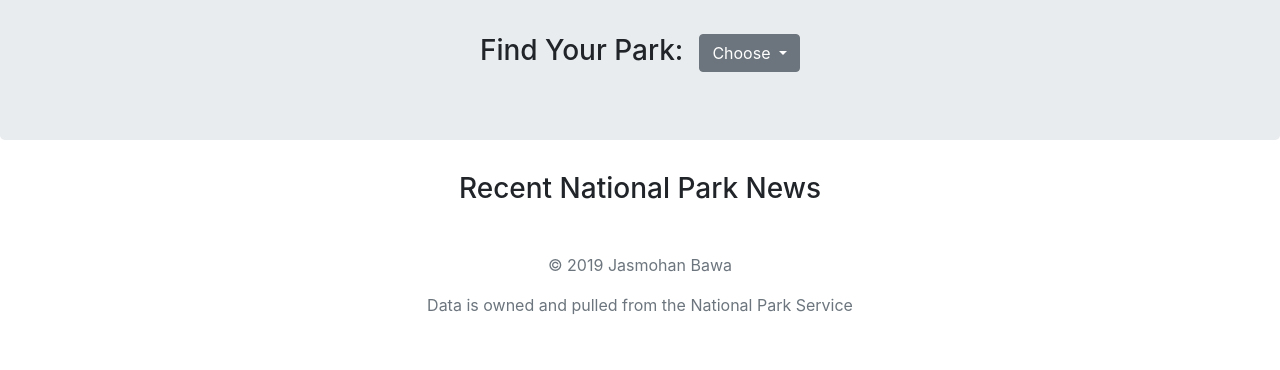
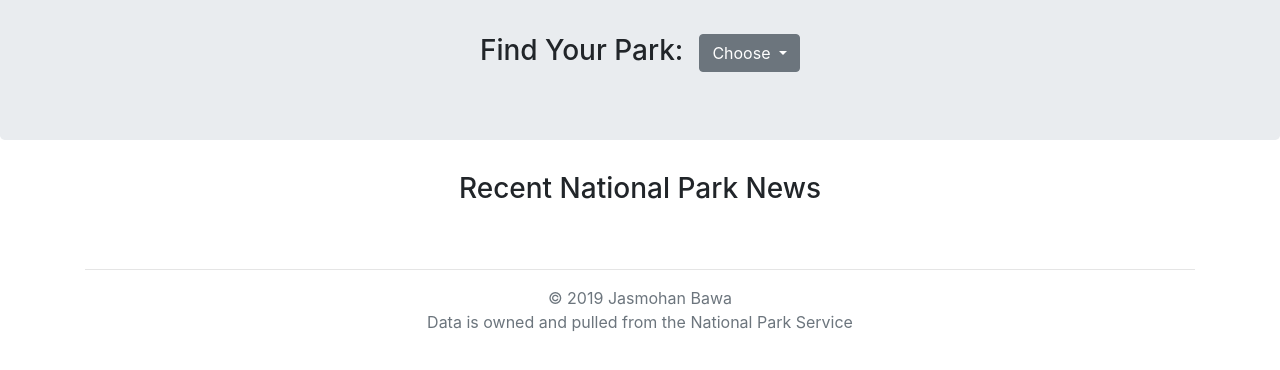
Before and after one commit to jazzy1331/NationalParkService, a plain HTML site: page public/index.html in a window 1280 px wide. Shown: the part 236-606 px from the top of the page. Drawn offline with nearby package versions, Linux system fonts and the light colour scheme; a script that the page names is missing.

Commit message:
Changed footer look

```diff
--- a/public/index.html
+++ b/public/index.html
@@ -92,8 +92,8 @@
    </body>
    <footer class="footer mt-auto py-3">
       <div class="container">
-         <p class="text-muted text-center">© 2019 Jasmohan Bawa</p>
-         <p class="text-muted text-center">Data is owned and pulled from the National Park Service</p>
+         <hr>
+         <p class="text-muted text-center">© 2019 Jasmohan Bawa<br>Data is owned and pulled from the National Park Service</p>
       </div>
    </footer>
 </html>
```
Also changed, not shown: public/learnMorePage.html (+2 -2 lines), public/parkPage.html (+2 -2 lines), public/searchPage.html (+2 -2 lines), public/seeAllPage.html (+2 -2 lines), public/specificPage.html (+2 -2 lines), public/thingsToDoPage.html (+2 -2 lines).
